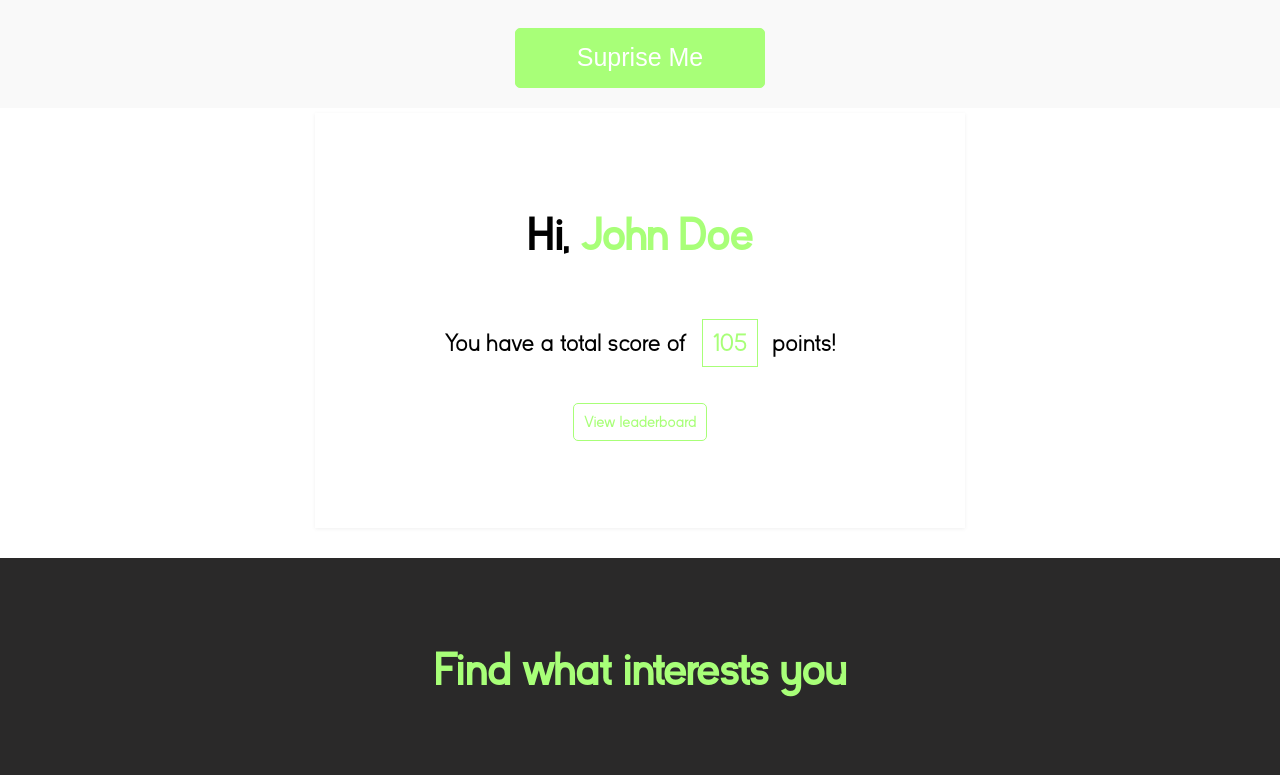
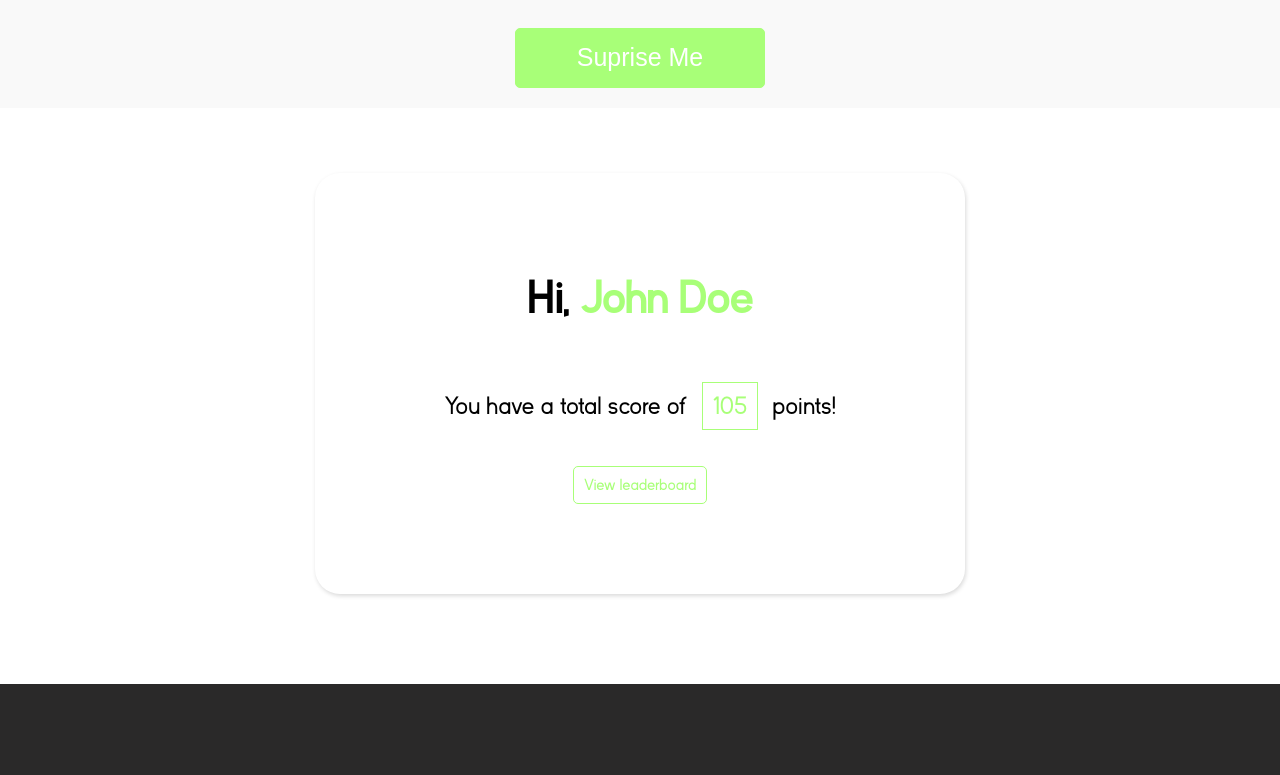
Before and after one commit to SNasser97/pod-points, a React (Create React App) app: page / in a window 1280 px wide. Shown: the part 448-1223 px from the top of the page. Built offline with nearby package versions, Linux system fonts and the light colour scheme.

Commit message:
reduced padding on rank component and minor style changes to card component

```diff
--- a/src/sass/components/_card.scss
+++ b/src/sass/components/_card.scss
@@ -33,7 +33,8 @@
 	}
 	background: $colour-tertiary;
 	z-index: 1;
-	box-shadow:2px 1px 1px 0px $colour-secondary;
+	border:3px solid rgba($colour-secondary,1.25);
+	box-shadow:2px 1px 5px 0px rgba(0,0,0,.15);
 	&__title {
 		text-align: center;
 		margin: 0 auto;
--- a/src/sass/components/_rank.scss
+++ b/src/sass/components/_rank.scss
@@ -9,7 +9,7 @@
 	padding: .5rem;
 	padding-bottom: 3rem;
 	margin: 0 auto;
-	height: 45rem;
+	// height: 45rem;
 	&__details {
 		// padding-top: 0;
 		margin-top: 0;
@@ -18,7 +18,10 @@
 		align-items: center;
 		flex-direction: column;
 		width: 65rem;
-		box-shadow: 0 1px 4px $white-colour-1;
+		padding: 10rem;
+		margin: 6rem;
+		border-radius:2.5rem;
+		box-shadow: 1px 2px 4px rgba(0,0,0,.15);
 	}
 	&__rank {
 		margin-top: 0;
```
